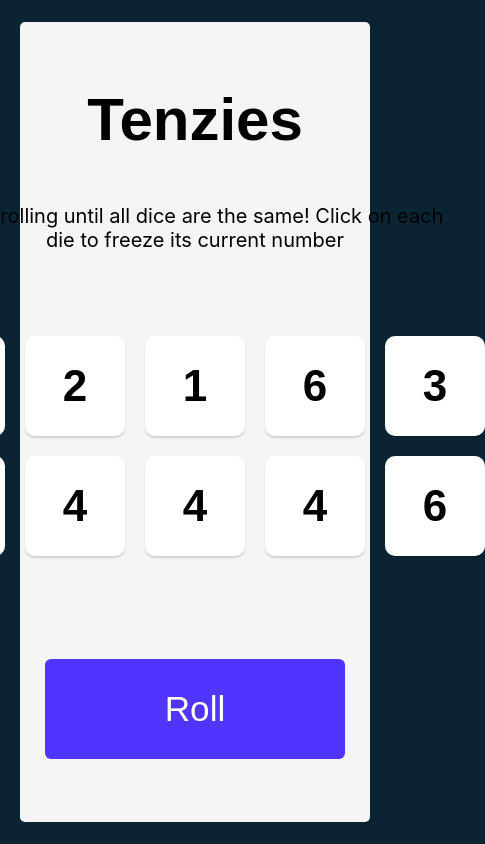
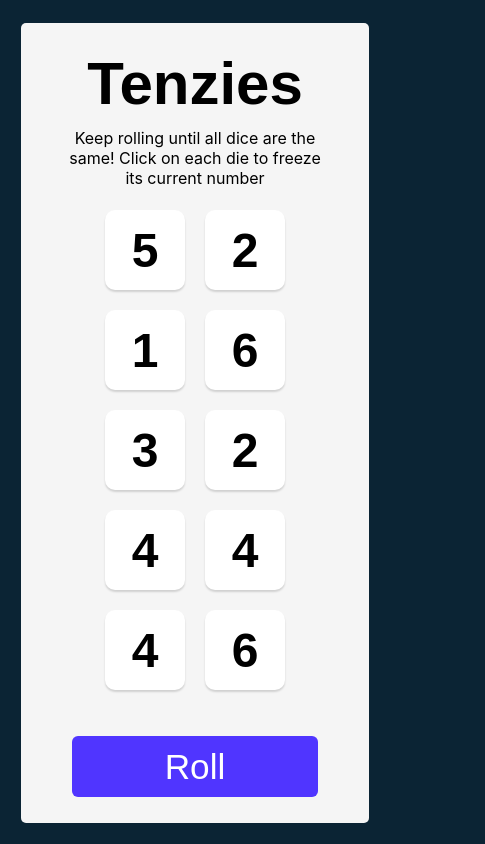
Before and after one commit to shettyamoghh/tenzies-game, a React (Vite) app: page / in a window 390 px wide. Shown: the whole page, 485 px wide, since content can reach past the window. Built offline with nearby package versions, Linux system fonts and the light colour scheme.

Commit message:
Make game responsive for mobile

```diff
--- a/src/index.css
+++ b/src/index.css
@@ -85,3 +85,33 @@ button.roll-dice {
   color: white;
   font-size: 2.2rem;
 }
+
+@media (max-width: 600px) {
+  .dice-container {
+    grid-template: repeat(5, 1fr) / auto auto;
+  }
+
+  main {
+    padding: 20px;
+    margin: 1px;
+  }
+
+  .instructions {
+    width: 88%;
+    font-size: 16px;
+    margin-top: 10px;
+    word-wrap: break-word;
+  }
+
+  .dice-container button {
+    height: 80px;
+    width: 80px;
+    font-size: 3rem;
+  }
+
+  button.roll-dice {
+    height: 8%;
+    width: 80%;
+  }
+
+}
```
